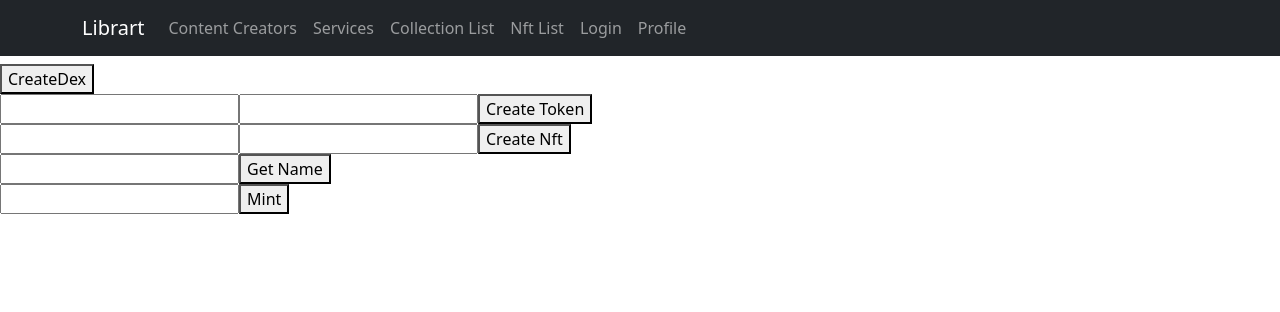
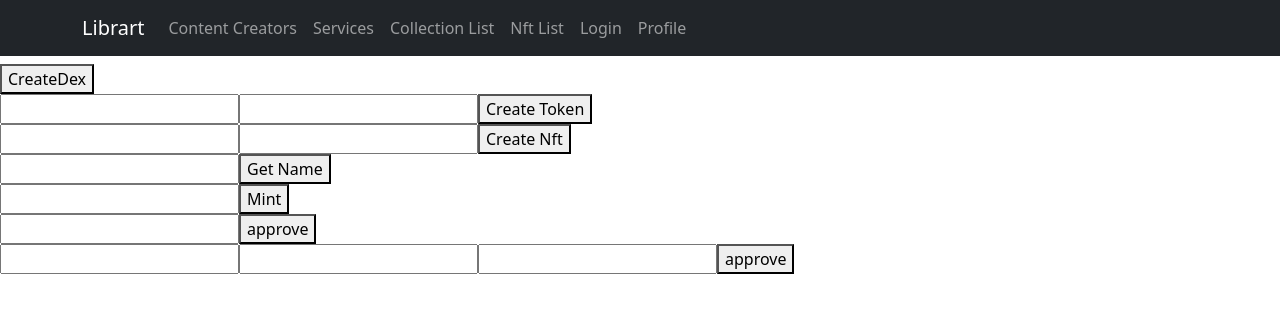
Before and after one commit to baturaybirinci/LibrArt, a Next.js app in the folder 48001_frontend/48001frontend/: page /services in a window 1280 px wide. Shown: the top 312 px of the page. Built offline with nearby package versions, Linux system fonts and the light colour scheme.

Commit message:
whyyyyyy

```diff
--- a/48001_frontend/48001frontend/components/librart-navbar.js
+++ b/48001_frontend/48001frontend/components/librart-navbar.js
@@ -28,7 +28,7 @@ function LibrartNavbar() {
                 dispatch(login(user));
               }
               else {
-                //  hata ekle
+                alert("Login failed");
               }
             })
           });
--- a/48001_frontend/48001frontend/components/wide-card.js
+++ b/48001_frontend/48001frontend/components/wide-card.js
@@ -1,5 +1,5 @@
 import { Card, CardGroup, Button, Container } from "react-bootstrap";
-export default function WideCard({ click, title, explanation, imgSrc }) {
+export default function WideCard({ click, title, explanation, imgSrc, buttonText }) {
   return (
     <>
       <CardGroup>
@@ -11,7 +11,7 @@ export default function WideCard({ click, title, explanation, imgSrc }) {
               {explanation}
             </Card.Text>
             <Button variant="primary" onClick={ click }>
-              Go to collection
+              {buttonText}
             </Button>
           </Card.Body>
         </Card>
--- a/48001_frontend/48001frontend/constants.js
+++ b/48001_frontend/48001frontend/constants.js
@@ -117,4 +117,4 @@ export const BUY_NFT_ABI = {
   stateMutability: "payable",
   type: "function",
 };
-export const DEX_ADDRESS = "0x1C341D201E5F29Af0752BD9De68a1d3A46341Fc5";
+export const DEX_ADDRESS = "0x933B67B94cDcE1305F27565F0E76eE8ECE24380A";
--- a/48001_frontend/48001frontend/pages/collection-list.js
+++ b/48001_frontend/48001frontend/pages/collection-list.js
@@ -35,6 +35,7 @@ export default function collectionList() {
               click={() =>
                 router.push({ pathname: "/nft-list", query: { 'address': element.address } })
               }
+              buttonText={"Browse collection"}
             />
           </div>
         );
--- a/48001_frontend/48001frontend/pages/content-creators.js
+++ b/48001_frontend/48001frontend/pages/content-creators.js
@@ -28,6 +28,7 @@ export default function ContentCreators() {
               click={() =>
                 router.push({ pathname: "/collection-list", query: { address: [element.address] } })
               }
+              buttonText={"Browse Collections"}
             />
           </div>
         ))}
--- a/48001_frontend/48001frontend/pages/services.js
+++ b/48001_frontend/48001frontend/pages/services.js
@@ -2,8 +2,8 @@ import Head from "next/head";
 import { useState, useEffect } from "react";
 import Web3 from "web3";
 import LibrartNavbar from "../components/librart-navbar";
-import { getNameAndSymbol,initWallet } from "../helpers/web3Helpers";
-import { DEX_JSON } from "../constants";
+import { getNameAndSymbol,initWallet,aprove } from "../helpers/web3Helpers";
+import { DEX_JSON,NFT_JSON,TOKEN_JSON } from "../constants";
 export default function services() {
   // our metamask addresses
   const [selectedAccount, setSelectedAccount] = useState("");
@@ -20,7 +20,7 @@ export default function services() {
     event.preventDefault();
     console.log(event.target.address.value);
     const contract = new web3.eth.Contract(
-      abiPathNft["abi"],
+      NFT_JSON["abi"],
       event.target.address.value
     );
     await ipfsLinks.forEach((link) => {
@@ -41,9 +41,9 @@ export default function services() {
       try {
         let cont = new web3.eth.Contract(abiPathDex["abi"], contractAddressDex);
         setDexContract(cont);
-        cont = new web3.eth.Contract(abiPathNft["abi"], contractAddressNFT);
+        cont = new web3.eth.Contract(NFT_JSON["abi"], contractAddressNFT);
         setNftContract(cont);
-        cont = new web3.eth.Contract(abiPathToken["abi"], contractAddressToken);
+        cont = new web3.eth.Contract(TOKEN_JSON["abi"], contractAddressToken);
         setTokenContract(cont);
       } catch (err) {
         alert(err);
@@ -74,29 +74,46 @@ export default function services() {
     let symbol = event.target.symbol.value;
     const web3 = new Web3(window.ethereum);
 
-    const contract = new web3.eth.Contract(abiPathNft["abi"]);
+    const contract = new web3.eth.Contract(NFT_JSON["abi"]);
     contract
-      .deploy({ data: abiPathNft["bytecode"], arguments: [name, symbol] })
+      .deploy({ data: NFT_JSON["bytecode"], arguments: [name, symbol] })
       .send({ from: selectedAccount })
       .on("receipt", (receipt) => {
         console.log("nft collection address : ", receipt.contractAddress);
         alert(receipt.contractAddress);
       });
   };
+  const mintToken = async(event) => {
+    event.preventDefault();
+    let toAddress = event.target.toaddress.value;
+    let address = event.target.address.value;
+    let amount = event.target.amount.value;
+    const web3 = new Web3(window.ethereum);
+    const contract = new web3.eth.Contract(TOKEN_JSON["abi"],address);
+    console.log(contract.methods)
+    await contract.methods
+    .mint(toAddress,amount)
+    .send({ from: selectedAccount })
+  }
   const createToken = async (event) => {
     event.preventDefault();
     let name = event.target.name.value;
     let symbol = event.target.symbol.value;
     const web3 = new Web3(window.ethereum);
-    const contract = new web3.eth.Contract(abiPathToken["abi"]);
+    const contract = new web3.eth.Contract(TOKEN_JSON["abi"]);
     contract
-      .deploy({ data: abiPathToken["bytecode"], arguments: [name, symbol] })
+      .deploy({ data: TOKEN_JSON["bytecode"], arguments: [name, symbol] })
       .send({ from: selectedAccount })
       .on("receipt", (receipt) => {
         console.log("Token address : ", receipt.contractAddress);
         alert(receipt.contractAddress);
       });
   };
+  const approveNft = async (event) => {
+    event.preventDefault()
+    console.log(event)
+      await aprove(event.target.address.value,0)
+  }
   return (
     <>
       <Head>
@@ -108,7 +125,7 @@ export default function services() {
       <LibrartNavbar />
       <main>
         <div>
-          <button onClick={createDex}>CreateDex</button>
+        <button onClick={createDex}>CreateDex</button>
           <form onSubmit={createToken}>
             <input type="text" name="name" />
             <input type="text" name="symbol" />
@@ -127,6 +144,16 @@ export default function services() {
             <input type="text" name="address" />
             <button type="submit">Mint</button>
           </form>
+          <form onSubmit={approveNft}>
+            <input type="text" name="address" />
+            <button type="submit">approve</button>
+          </form>
+          <form onSubmit={mintToken}>
+          <input type="text" name="toaddress" />
+          <input type="text" name="address" />
+            <input type="number" name="amount" />
+            <button type="submit">approve</button>
+          </form>
 
         </div>
         <div>{selectedAccount}</div>
```
Also changed, not shown: 48001_frontend/48001frontend/helpers/web3Helpers.js (+11 -0 lines), 48001_frontend/48001frontend/pages/nft-list.js (+5 -9 lines), 48001_frontend/48001frontend/pages/nft.js (+11 -1 lines).
